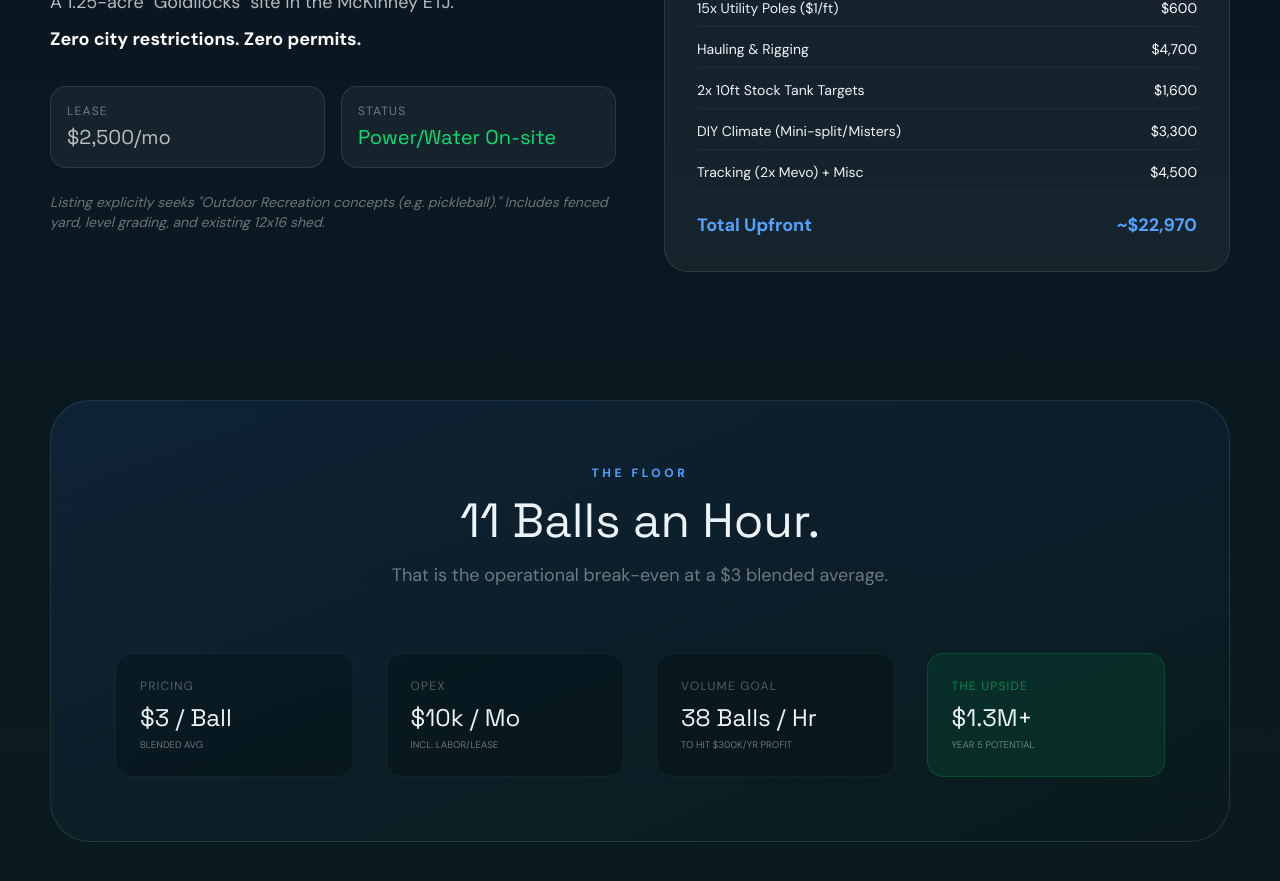
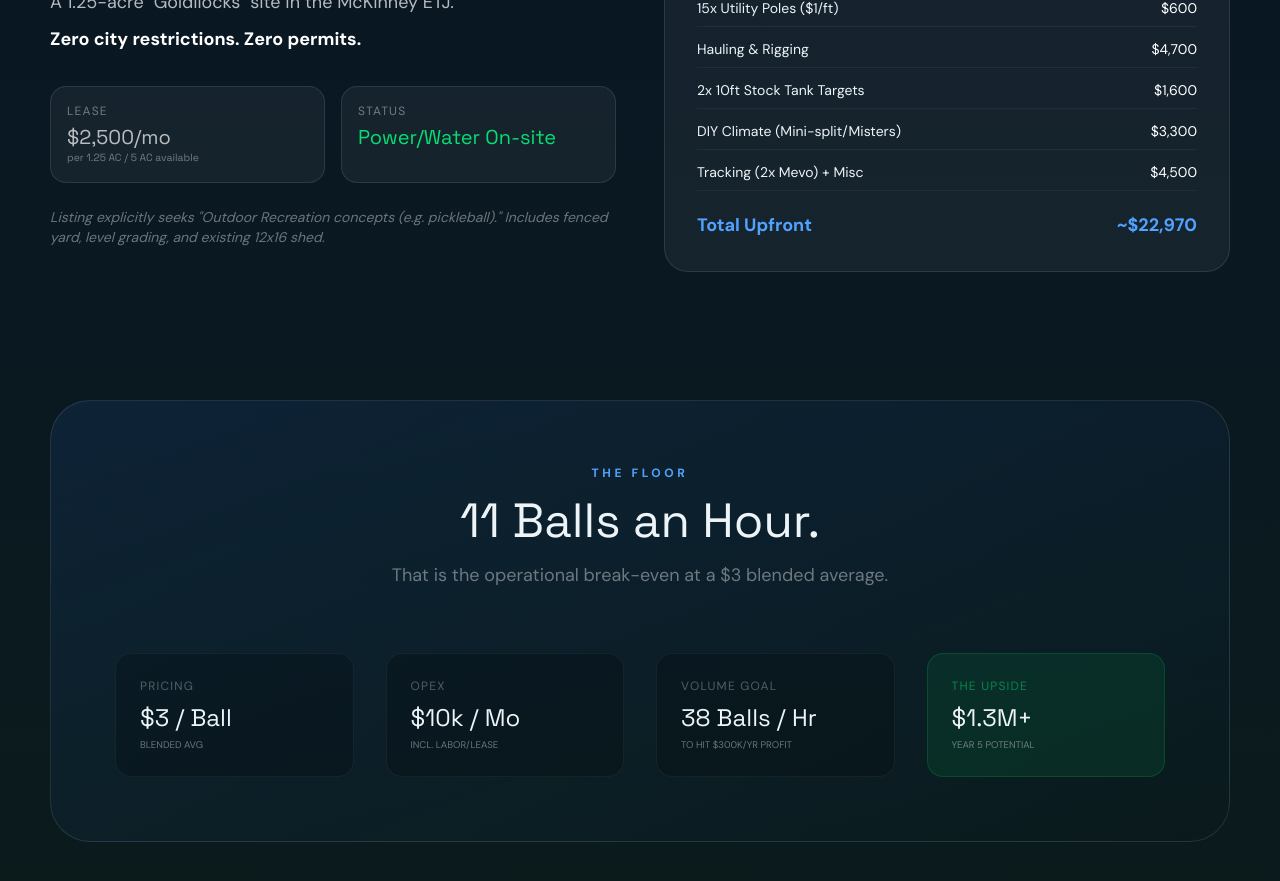
Before and after one commit to widescopeindustries/onlyaces, a Next.js app: page /chris in a window 1280 px wide. Shown: the part 1240-2121 px from the top of the page. Built offline with nearby package versions, Linux system fonts and the light colour scheme.

Commit message:
Update lease price with acreage details

```diff
--- a/src/app/chris/page.tsx
+++ b/src/app/chris/page.tsx
@@ -92,7 +92,7 @@ export default function ChrisPlanPage() {
               <div className="grid grid-cols-2 gap-4 mt-8">
                 <div className="bg-white/5 p-4 rounded-2xl border border-white/10">
                   <div className="text-xs uppercase tracking-widest text-white/40 mb-1">Lease</div>
-                  <div className="text-xl font-display">$2,500/mo</div>
+                  <div className="text-xl font-display">$2,500/mo <span className="text-[0.65rem] text-white/40 block">per 1.25 AC / 5 AC available</span></div>
                 </div>
                 <div className="bg-white/5 p-4 rounded-2xl border border-white/10">
                   <div className="text-xs uppercase tracking-widest text-white/40 mb-1">Status</div>
```
